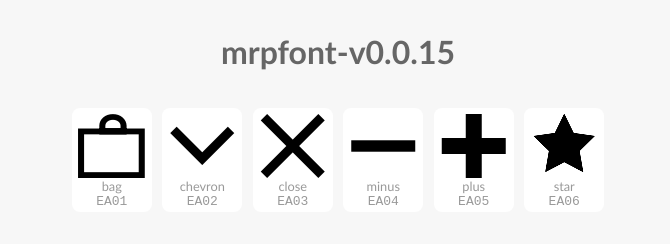
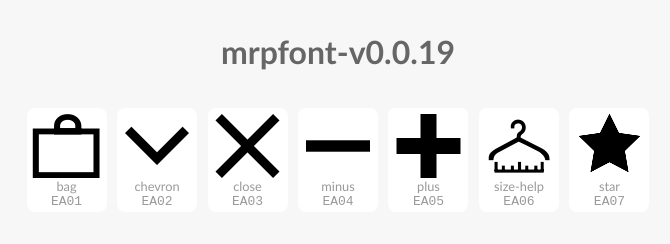
Before and after one commit to NET-A-PORTER/mrporterfont, a website: page dist/index.html in a window 1280 px wide. Shown: the whole page, without its empty margins (302-972 px from the left). Drawn offline with Linux system fonts and the light colour scheme.

Commit message:
size-help svg

```diff
--- a/dist/css/mrpfont-v0.0.15.css
+++ b/dist/css/mrpfont-v0.0.19.css
@@ -1,10 +1,10 @@
 @font-face {
-  font-family: "mrpfont-v0.0.15";
-  src: url('fonts/mrpfont-v0.0.15.eot');
-  src: url('fonts/mrpfont-v0.0.15.eot?#iefix') format('eot'),
-    url('fonts/mrpfont-v0.0.15.woff') format('woff'),
-    url('fonts/mrpfont-v0.0.15.ttf') format('truetype'),
-    url('fonts/mrpfont-v0.0.15.svg#mrpfont-v0.0.15') format('svg');
+  font-family: "mrpfont-v0.0.19";
+  src: url('fonts/mrpfont-v0.0.19.eot');
+  src: url('fonts/mrpfont-v0.0.19.eot?#iefix') format('eot'),
+    url('fonts/mrpfont-v0.0.19.woff') format('woff'),
+    url('fonts/mrpfont-v0.0.19.ttf') format('truetype'),
+    url('fonts/mrpfont-v0.0.19.svg#mrpfont-v0.0.19') format('svg');
   font-weight: normal;
   font-style: normal;
 }
@@ -14,8 +14,9 @@
 .mrpfont--close:before,
 .mrpfont--minus:before,
 .mrpfont--plus:before,
+.mrpfont--size-help:before,
 .mrpfont--star:before {
-  font-family: "mrpfont-v0.0.15";
+  font-family: "mrpfont-v0.0.19";
   font-style: normal;
   font-weight: normal;
   font-variant: normal;
@@ -36,6 +37,7 @@
 .mrpfont--close:hover,
 .mrpfont--minus:hover,
 .mrpfont--plus:hover,
+.mrpfont--size-help:hover,
 .mrpfont--star:hover {
   opacity: 0.5;
 }
@@ -47,4 +49,5 @@
 .mrpfont--close:before { content: "\EA03" }
 .mrpfont--minus:before { content: "\EA04" }
 .mrpfont--plus:before { content: "\EA05" }
-.mrpfont--star:before { content: "\EA06" }
+.mrpfont--size-help:before { content: "\EA06" }
+.mrpfont--star:before { content: "\EA07" }
--- a/dist/index.html
+++ b/dist/index.html
@@ -1,7 +1,7 @@
 <html>
   <head>
-    <title>mrpfont-v0.0.15</title>
-    <link href="css/mrpfont-v0.0.15.css" rel="stylesheet">
+    <title>mrpfont-v0.0.19</title>
+    <link href="css/mrpfont-v0.0.19.css" rel="stylesheet">
     <style>
       body { font-family: Gill Sans; text-align: center; background: #f7f7f7 }
       body > h1 { color: #666; margin: 1em 0 }
@@ -13,7 +13,7 @@
     </style>
   </head>
   <body>
-    <h1>mrpfont-v0.0.15</h1>
+    <h1>mrpfont-v0.0.19</h1>
     <ul class="glyph">
       <li>
         <span class="mrpfont--bag"></span>
@@ -41,9 +41,14 @@
         <span class="glyph-codepoint">EA05</span>
       </li>
       <li>
+        <span class="mrpfont--size-help"></span>
+        <span class="glyph-name">size-help</span>
+        <span class="glyph-codepoint">EA06</span>
+      </li>
+      <li>
         <span class="mrpfont--star"></span>
         <span class="glyph-name">star</span>
-        <span class="glyph-codepoint">EA06</span>
+        <span class="glyph-codepoint">EA07</span>
       </li>
     </ul>
   </body>
--- a/dist/mrpfont.scss
+++ b/dist/mrpfont.scss
@@ -1,10 +1,10 @@
 @font-face {
-  font-family: "mrpfont-v0.0.15";
-  src: url('fonts/mrpfont-v0.0.15.eot');
-  src: url('fonts/mrpfont-v0.0.15.eot?#iefix') format('eot'),
-    url('fonts/mrpfont-v0.0.15.woff') format('woff'),
-    url('fonts/mrpfont-v0.0.15.ttf') format('truetype'),
-    url('fonts/mrpfont-v0.0.15.svg#mrpfont-v0.0.15') format('svg');
+  font-family: "mrpfont-v0.0.19";
+  src: url('fonts/mrpfont-v0.0.19.eot');
+  src: url('fonts/mrpfont-v0.0.19.eot?#iefix') format('eot'),
+    url('fonts/mrpfont-v0.0.19.woff') format('woff'),
+    url('fonts/mrpfont-v0.0.19.ttf') format('truetype'),
+    url('fonts/mrpfont-v0.0.19.svg#mrpfont-v0.0.19') format('svg');
   font-weight: normal;
   font-style: normal;
 }
@@ -14,8 +14,9 @@
 .mrpfont--close:before,
 .mrpfont--minus:before,
 .mrpfont--plus:before,
+.mrpfont--size-help:before,
 .mrpfont--star:before {
-  font-family: "mrpfont-v0.0.15";
+  font-family: "mrpfont-v0.0.19";
   font-style: normal;
   font-weight: normal;
   font-variant: normal;
@@ -36,6 +37,7 @@
 .mrpfont--close:hover,
 .mrpfont--minus:hover,
 .mrpfont--plus:hover,
+.mrpfont--size-help:hover,
 .mrpfont--star:hover {
   opacity: 0.5;
 }
@@ -47,4 +49,5 @@
 .mrpfont--close:before { content: "\EA03" }
 .mrpfont--minus:before { content: "\EA04" }
 .mrpfont--plus:before { content: "\EA05" }
-.mrpfont--star:before { content: "\EA06" }
+.mrpfont--size-help:before { content: "\EA06" }
+.mrpfont--star:before { content: "\EA07" }
--- a/package.json
+++ b/package.json
@@ -1,6 +1,6 @@
 {
   "name": "mrporterfont",
-  "version": "0.0.17",
+  "version": "0.0.19",
   "homepage": "https://github.com/NET-A-PORTER/mrporterfont",
   "description": "Symbol font templates for Sketch.app",
   "scripts": {
```
Also changed, not shown: dist/css/fonts/mrpfont-v0.0.15.ttf (deleted), dist/css/fonts/mrpfont-v0.0.15.woff (deleted), dist/css/fonts/mrpfont-v0.0.19.ttf (added), dist/css/fonts/mrpfont-v0.0.19.woff (added), dist/fonts/mrpfont-v0.0.15.ttf (deleted), dist/fonts/mrpfont-v0.0.15.woff (deleted), dist/fonts/mrpfont-v0.0.19.ttf (added), dist/fonts/mrpfont-v0.0.19.woff (added), 9 other files.
